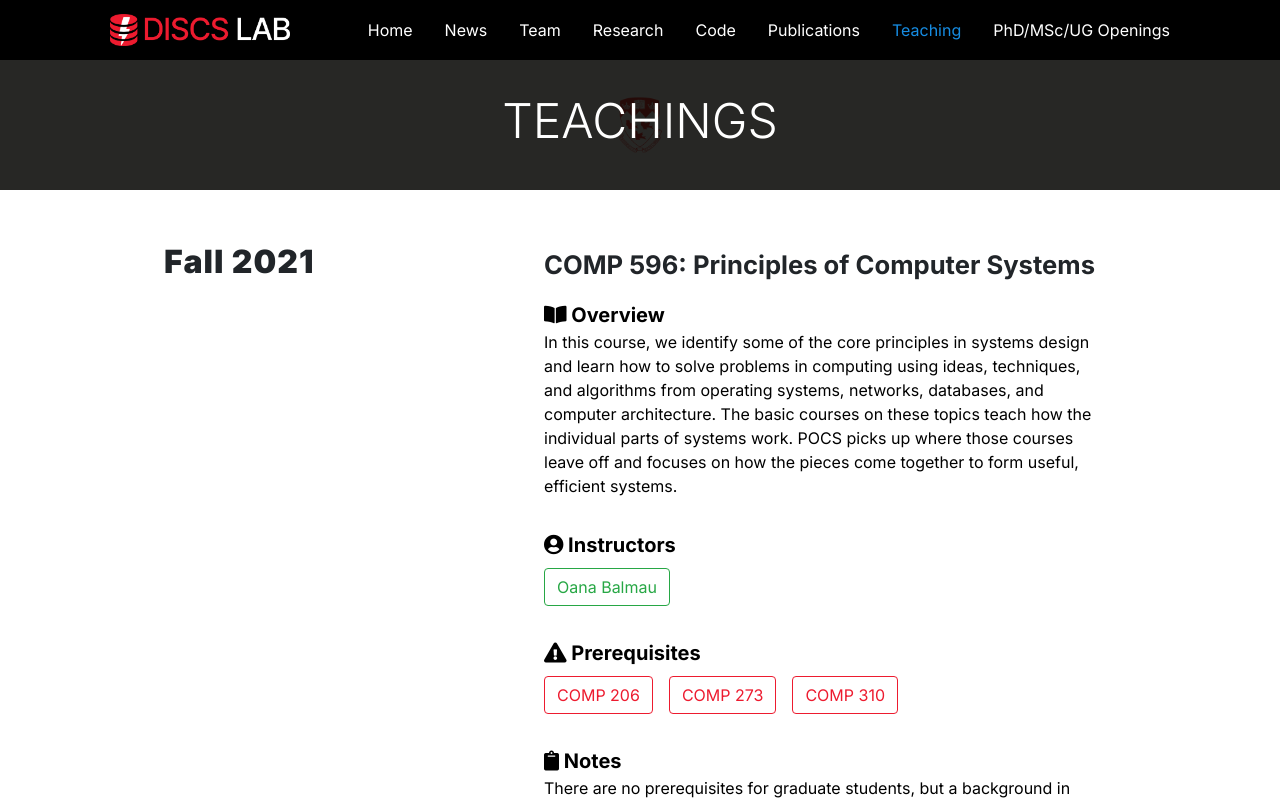
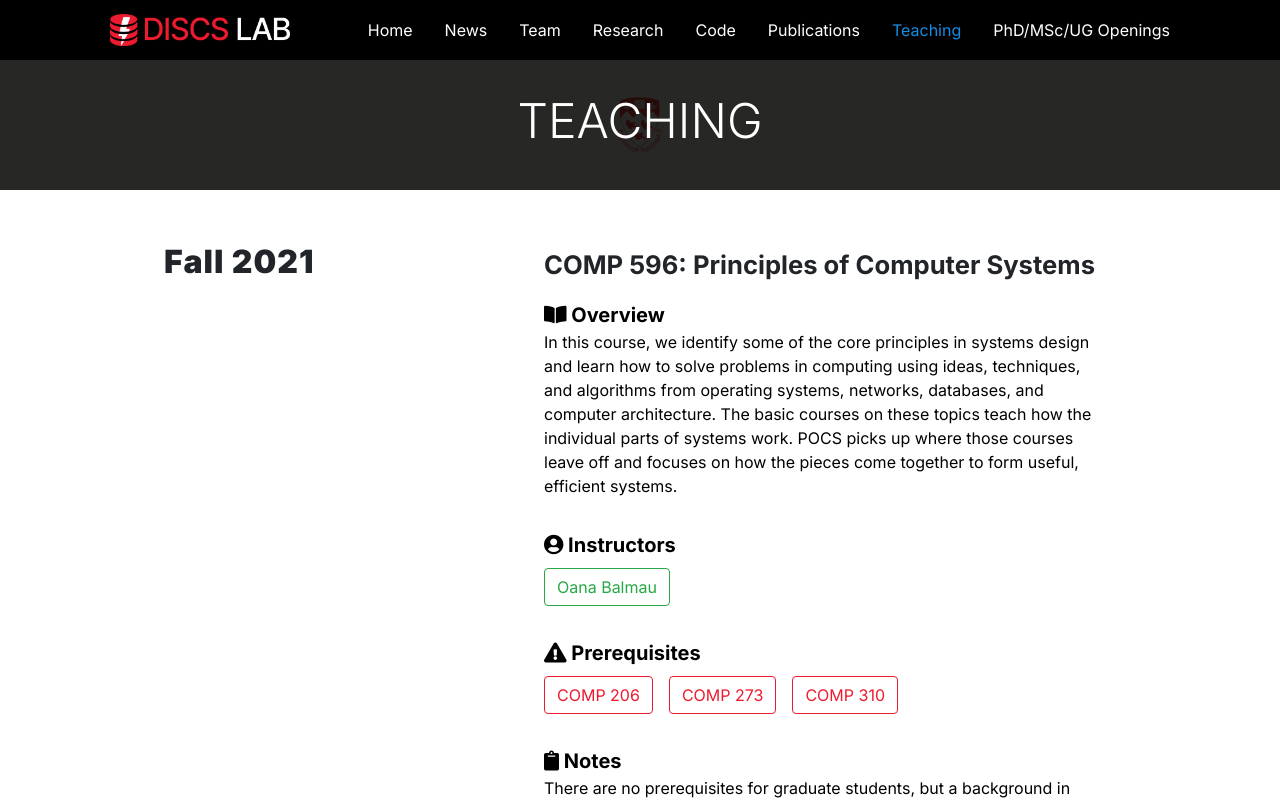
Before and after one commit to discslab/DISCS-Lab-Website, a React (Create React App) app: page /teachings in a window 1280 px wide. Shown: the top 800 px of the page. Built offline with nearby package versions, Linux system fonts and the light colour scheme.

Commit message:
Updated header

```diff
--- a/src/components/Teachings/Teachings.js
+++ b/src/components/Teachings/Teachings.js
@@ -12,7 +12,7 @@ class Teachings extends Component {
       <section className="teachings" id="teachings">
         <Jumbotron fluid>
           <Container fluid>
-            <h1 className="jumbo-title">TEACHINGS</h1>
+            <h1 className="jumbo-title">TEACHING</h1>
           </Container>
         </Jumbotron>
         <div className="teachings-content-sidebar">
```
